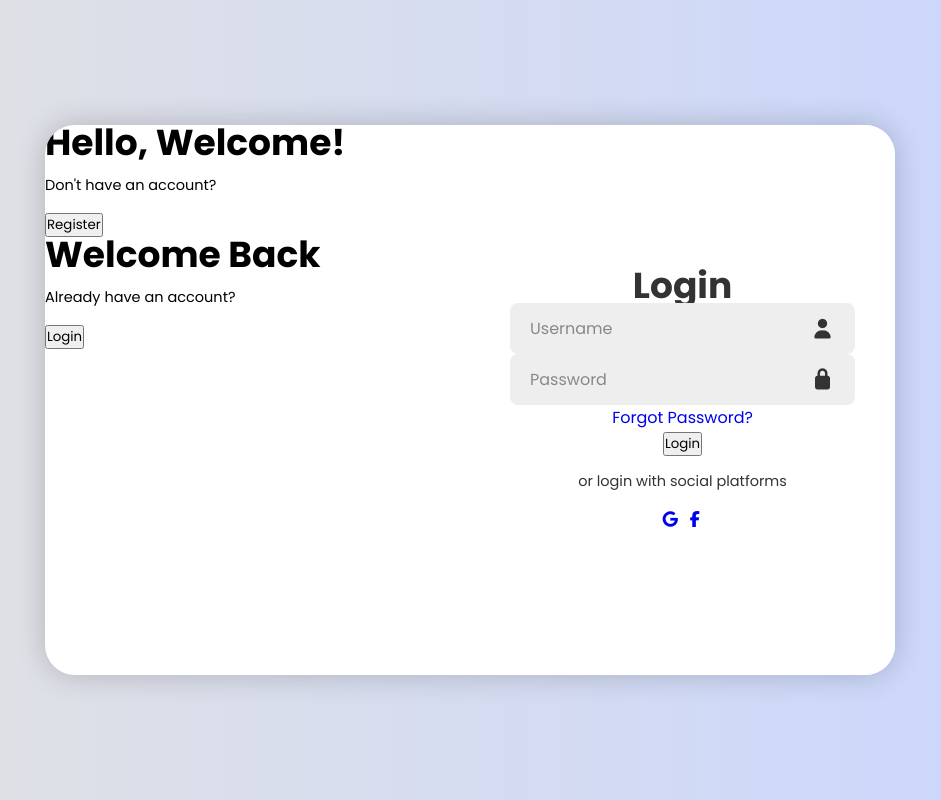
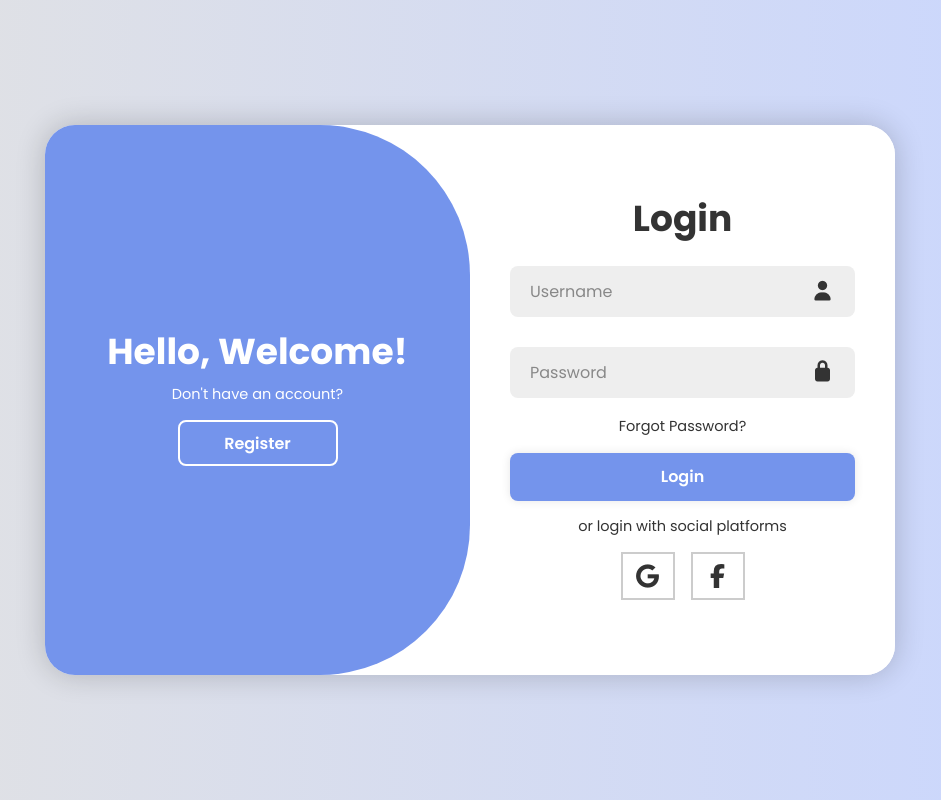
Before and after one commit to christian-coding-tech/waraykita-web, a Django app: page / in a window 1280 px wide. Shown: the whole page, without its empty margins (170-1111 px from the left). Run offline with Django 5.2, Linux system fonts and the light colour scheme.

Commit message:
login design

```diff
--- a/users/static/users/css/login.css
+++ b/users/static/users/css/login.css
@@ -61,7 +61,7 @@ form {
     transition: 0.6s ease-in-out 1.2s, visibility 0s 1s;
 }
 
-.container .active .form-box{
+.container.active .form-box{
     right: 50%;
 }
 
@@ -69,12 +69,13 @@ form {
     visibility: hidden;
 }
 
-.container .active .form-box.register{
+.container.active .form-box.register{
     visibility: visible;
 }
 
 .input-box {
     position: relative;
+    margin: 30px 0;
 }
 
 .input-box input{
@@ -103,5 +104,110 @@ form {
 }
 
 .forgot-link {
+    margin: -15px 0 15px
+}
 
+.forgot-link a{
+    font-size:14.5px;
+    color: #333;
 }
+
+.btn{
+    width: 100%;
+    height: 48px;
+    background: #7494ec;
+    border-radius: 8px;
+    box-shadow: 0 0 10px rgba(0, 0, 0, 0.1);
+    border: none;
+    outline: none;
+    cursor: pointer;
+    font-size: 16px;
+    color: #fff;
+    font-weight: 600;
+}
+
+.social-icons{
+    display: flex;
+    justify-content: center;
+}
+
+.social-icons a{
+    display: inline-flex;
+    padding: 10px;
+    border: 2px solid #ccc;
+    font-size: 24px;
+    color: #333;
+    margin: 0 8px;
+}
+
+.toggle-box{
+    position: absolute;
+    width: 100%;
+    height: 100%;
+}
+
+.toggle-box::before{
+    content: '';
+    position: absolute;
+    left: -250%;
+    width: 300%;
+    height: 100%;
+    background: #7494ec;
+    border-radius: 150px;
+    z-index: 2;
+    transition: 1.8s ease-in-out;
+}
+
+.container.active .toggle-box::before{
+    left: 50%;
+}
+
+.toggle-panel{
+    position: absolute;
+    width: 50%;
+    height: 100%;
+    color: #fff;
+    display: flex;
+    flex-direction: column;
+    justify-content: center;
+    align-items: center;
+    z-index: 2;
+    transition: 0.6s ease-in-out;
+}
+
+.toggle-panel.toggle-left {
+    left: 0;
+    transition-delay: 1.2s;
+}
+
+.container.active .toggle-panel.toggle-left{
+    left: -50%;
+    transition-delay: 0.6s;
+}
+
+.toggle-panel.toggle-right{
+    right: -50%;
+    transition-delay: 0.6s;
+}
+
+.toggle-panel.toggle-right{
+    right: -50%;
+    transition-delay: 0.6s;
+}
+
+.container.active .toggle-panel.toggle-right{
+    right: 0;
+    transition-delay: 1.2s;
+}
+
+.toggle-panel p{
+    marign-bottom: 20px;
+}
+
+.toggle-panel .btn{
+    width: 160px;
+    height: 46px;
+    background: transparent;
+    border: 2px solid #fff;
+    box-shadow: none;
+}
--- a/users/templates/users/login.html
+++ b/users/templates/users/login.html
@@ -37,7 +37,6 @@
          </div>
         <!-- Registration Form -->
          <div class="form-box register">
-            <div class="form-box login">
             <form action="#">
                 <h1>Register</h1>
                 <div class="input-box">
@@ -60,7 +59,6 @@
                 </div>
             </form>
          </div>
-         </div>
         <!-- Toggle Box -->
          <div class="toggle-box">
             <!-- Toggle Box Left -->
@@ -77,6 +75,6 @@
              </div>
          </div>
     </div>
-    <scripts src = "{% static 'user/js/login.js' %}"></scripts>
+    <scripts src = "{% static 'users/js/login.js' %}"></scripts>
 </body>
 </html>
```
Also changed, not shown: users/static/users/js/login.js (+11 -0 lines). Lines whose indentation alone changed are shown as unchanged.
